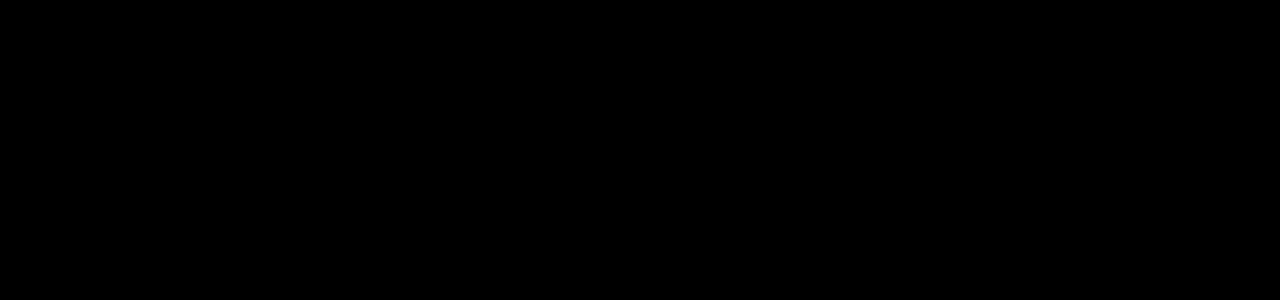
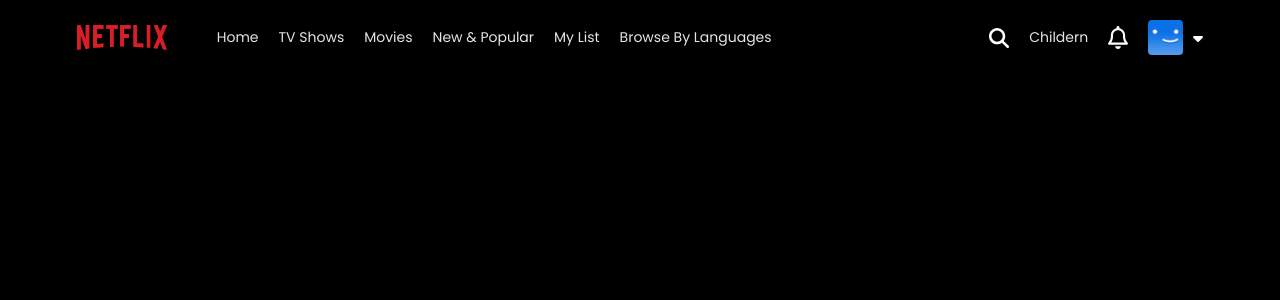
Before and after one commit to PiyushGogo/netflix-clone-react, a React (Create React App) app: page / in a window 1280 px wide. Shown: the top 300 px of the page. Built offline with nearby package versions, Linux system fonts and the light colour scheme.

Commit message:
(page): Navbar

```diff
--- a/src/components/Navbar/Navbar.css
+++ b/src/components/Navbar/Navbar.css
@@ -0,0 +1,71 @@
+.navbar {
+  width: 100%;
+  padding: 20px 6%;
+  display: flex;
+  justify-content: space-between;
+  position: fixed;
+  font-size: 14px;
+  color: #e5e5e5;
+  background-image: linear-gradient(
+    180deg,
+    rgba(0, 0, 0, 0.7) 10%,
+    transparent
+  );
+  z-index: 1;
+}
+
+.bnavbar-left {
+  display: flex;
+  align-items: center;
+  gap: 50px;
+}
+.bnavbar-left img {
+  width: 90px;
+}
+.bnavbar-left ul {
+  display: flex;
+  list-style: none;
+  gap: 20px;
+}
+.bnavbar-left ul li {
+  cursor: pointer;
+}
+.navbar-right {
+  display: flex;
+  gap: 20px;
+  align-items: center;
+}
+.navbar-right .icons {
+  width: 20px;
+  cursor: pointer;
+}
+.navbar-right .profile {
+  border-radius: 4px;
+  width: 35px;
+}
+.navbar-profile {
+  display: flex;
+  align-items: center;
+  gap: 10px;
+  position: relative;
+  cursor: pointer;
+}
+.navbar .dropdown {
+  display: none;
+  position: absolute;
+  top: 100%;
+  right: 0;
+  width: max-content;
+  background: #191919;
+  padding: 18px 22px;
+  border-radius: 2px;
+  text-decoration: underline;
+  z-index: 1;
+}
+.dropdown p {
+  font-size: 13px;
+  cursor: pointer;
+}
+.navbar-profile:hover .dropdown {
+  display: block;
+}
--- a/src/components/Navbar/Navbar.jsx
+++ b/src/components/Navbar/Navbar.jsx
@@ -1,8 +1,39 @@
 import React from "react";
 import "./Navbar.css";
+import logo from "../../assets/logo.png";
+import searchIcon from "../../assets/search_icon.svg";
+import bellIcon from "../../assets/bell_icon.svg";
+import profileImg from "../../assets/profile_img.png";
+import caretIcon from "../../assets/caret_icon.svg";
 
 const Navbar = () => {
-  return <div className="navbar"></div>;
+  return (
+    <div className="navbar">
+      <div className="bnavbar-left">
+        <img src={logo} alt="" />
+        <ul>
+          <li>Home</li>
+          <li>TV Shows</li>
+          <li>Movies</li>
+          <li>New & Popular</li>
+          <li>My List</li>
+          <li>Browse By Languages</li>
+        </ul>
+      </div>
+      <div className="navbar-right">
+        <img src={searchIcon} className="icons" alt="" />
+        <p>Childern</p>
+        <img src={bellIcon} className="icons" alt="" />
+        <div className="navbar-profile">
+          <img src={profileImg} className="profile" alt="" />
+          <img src={caretIcon} alt="" />
+          <div className="dropdown">
+            <p>Sign out of Netflix</p>
+          </div>
+        </div>
+      </div>
+    </div>
+  );
 };
 
 export default Navbar;
--- a/src/index.css
+++ b/src/index.css
@@ -1,3 +1,5 @@
+@import url("https://fonts.googleapis.com/css2?family=Poppins:ital,wght@0,100;0,200;0,300;0,400;0,500;0,600;0,700;0,800;0,900;1,100;1,200;1,300;1,400;1,500;1,600;1,700;1,800;1,900&display=swap");
+
 * {
   margin: 0;
   padding: 0;
@@ -6,4 +8,5 @@
 body {
   background: black;
   color: white;
+  font-family: "poppins";
 }
```
